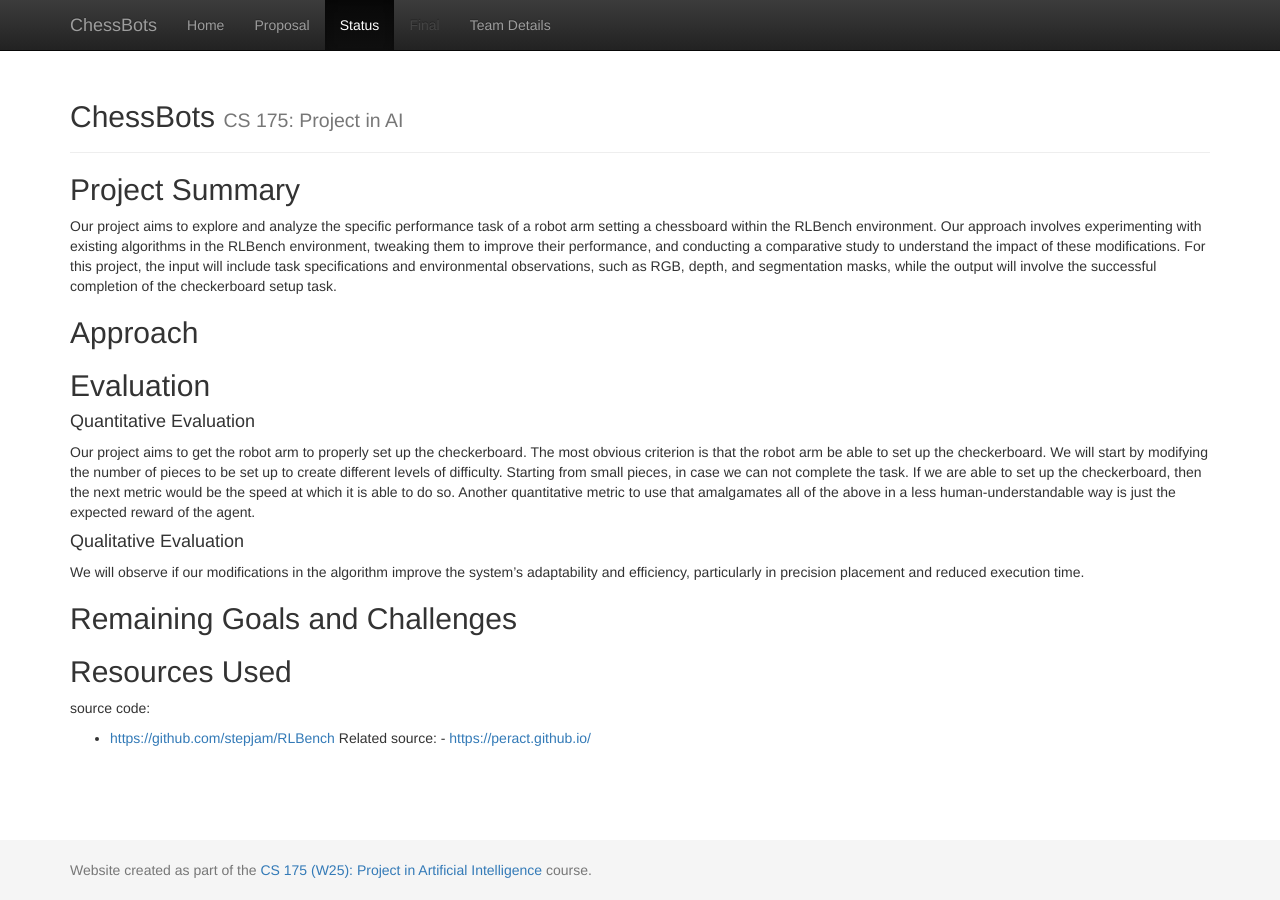
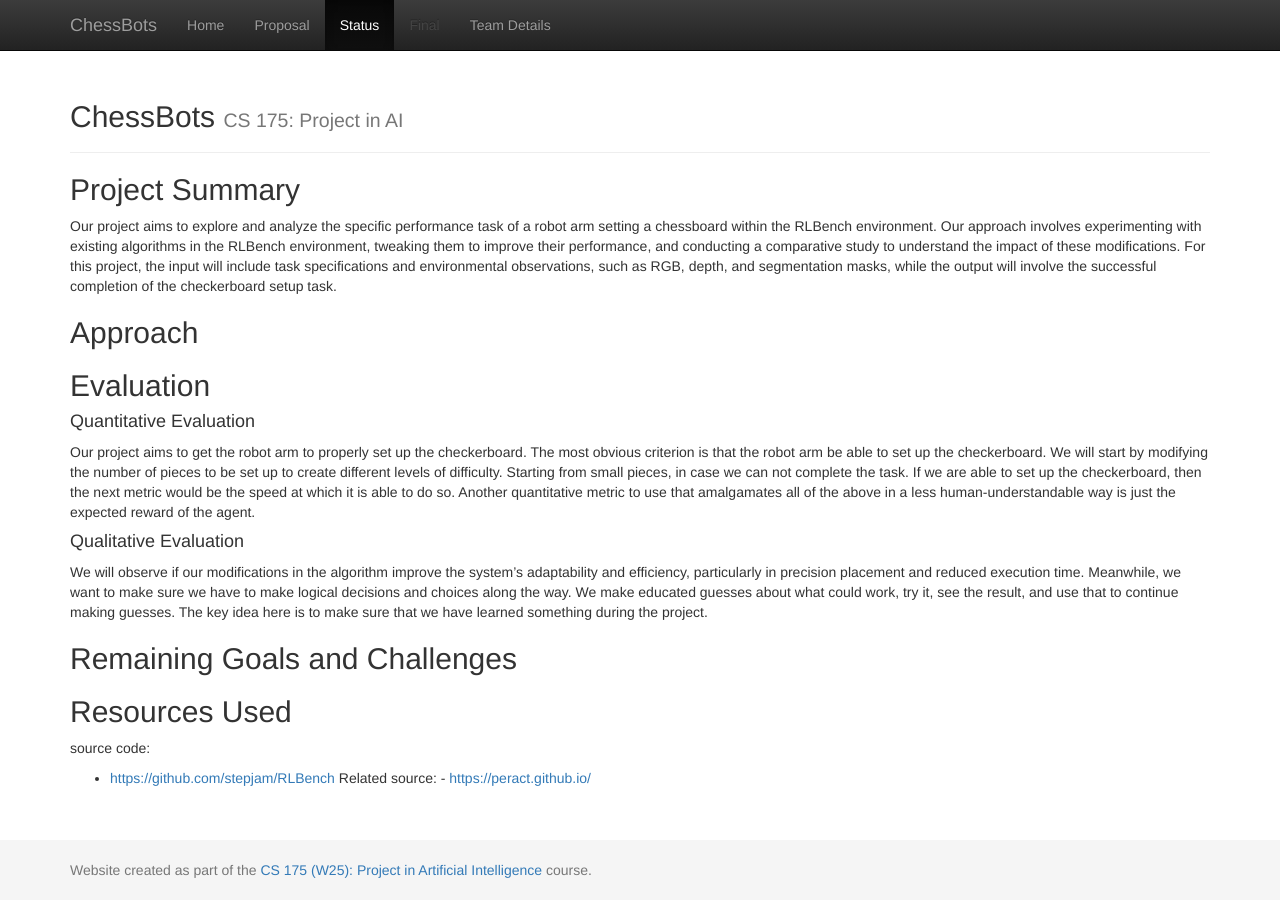
Before and after one commit to Xiaoli-Catherine/ChessBots, a Jekyll site: the page built from docs/status.md, in a window 1280 px wide. Built offline with Jekyll 4.4.1, drawn with Linux system fonts in a browser that asks for light colours.

Commit message:
Update status.md

```diff
--- a/docs/status.md
+++ b/docs/status.md
@@ -15,7 +15,7 @@ Our project aims to get the robot arm to properly set up the checkerboard. The m
 If we are able to set up the checkerboard, then the next metric would be the speed at which it is able to do so. Another quantitative metric to use that amalgamates all of the above in a less human-understandable way is just the expected reward of the agent.
 
 #### Qualitative Evaluation
-We will observe if our modifications in the algorithm improve the system’s adaptability and efficiency, particularly in precision placement and reduced execution time.
+We will observe if our modifications in the algorithm improve the system’s adaptability and efficiency, particularly in precision placement and reduced execution time. Meanwhile, we want to make sure we have to make logical decisions and choices along the way. We make educated guesses about what could work, try it, see the result, and use that to continue making guesses. The key idea here is to make sure that we have learned something during the project.
 
 ## Remaining Goals and Challenges
 
```
